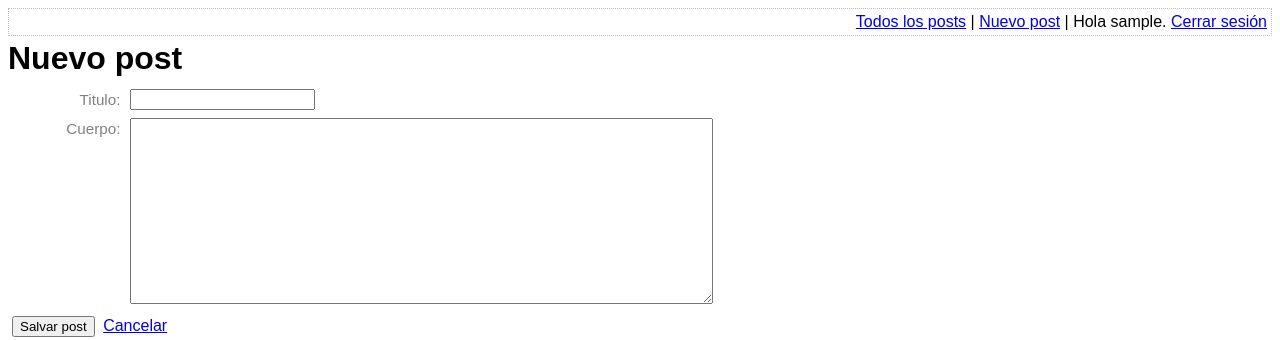
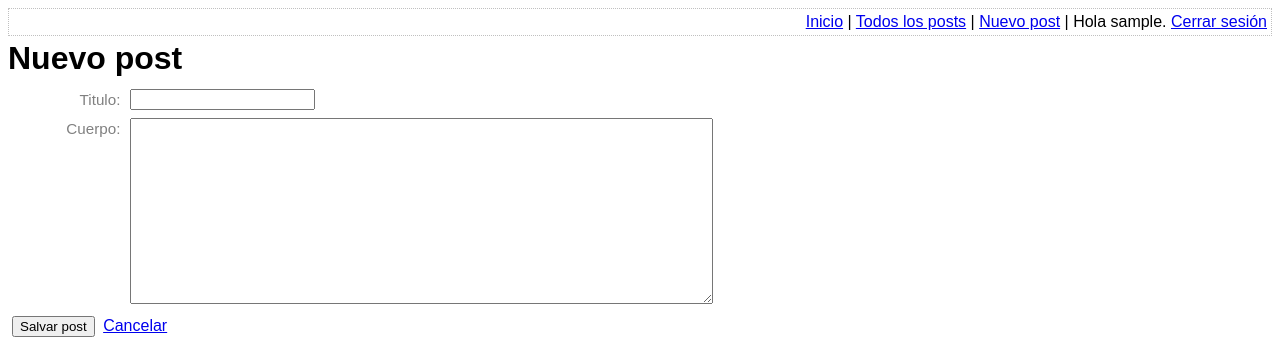
Before and after one commit to jc-bolio/SI_Proyecto, a PHP site: page /blog/edit-post.php in a window 1280 px wide. Shown: the top 340 px of the page. Run offline with PHP 8.4, Linux system fonts and the light colour scheme; the visitor is signed in with stand-in values (Sample User, id 1); data comes from the database, SQL or seed files in the repository.

Commit message:
Update top-menu.php

```diff
--- a/public/blog/templates/top-menu.php
+++ b/public/blog/templates/top-menu.php
@@ -1,6 +1,8 @@
 <div class="top-menu">
     <div class="menu-options">
         <?php if (isLoggedIn()): ?>
+            <a href="index.php">Inicio</a>
+            |
             <a href="list-posts.php">Todos los posts</a>
             |
             <a href="edit-post.php">Nuevo post</a>
```
